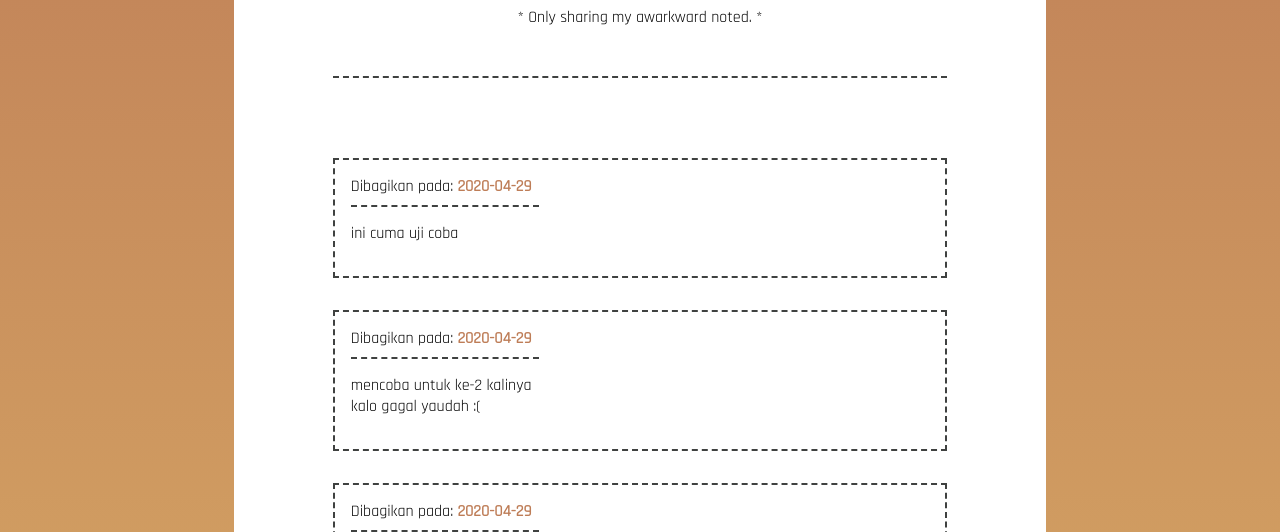
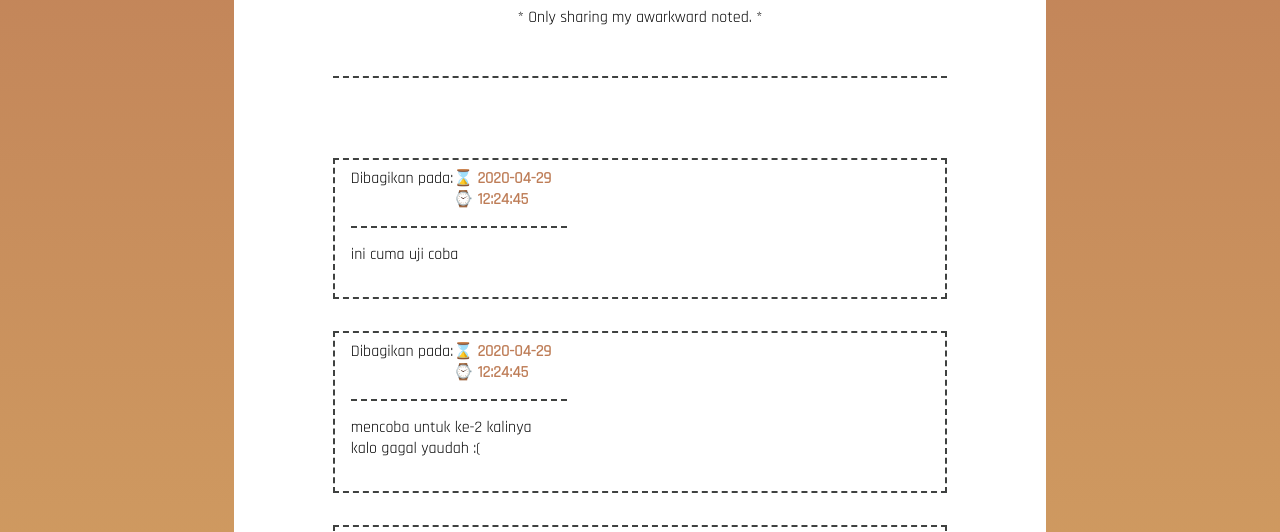
Before and after one commit to defrindr/cobain-staticnotepage-githubtool, a plain HTML site: page index.html in a window 1280 px wide. Shown: the part 261-793 px from the top of the page. Drawn offline with Linux system fonts and the light colour scheme.

Commit message:
add hours on date post

```diff
--- a/assets/css/style.css
+++ b/assets/css/style.css
@@ -47,6 +47,12 @@ a {
     margin: 5rem auto;
 }
 
+.span_date__container {
+    display: inline-flex;
+    flex-wrap: wrap;
+    margin: 0 .5rem .5rem 0;
+}
+
 .post {
     padding: 0 1rem 1rem;
     border: 2px dashed #3f4140;
@@ -60,7 +66,7 @@ a {
     font-weight: bolder
 }
 .postedon__label {
-    padding: 1rem .5rem .5rem 0;
+    padding: .5rem .5rem .5rem 0;
     margin: 0;
     display: inline-block;
     border-bottom: 2px dashed #3f4140;
--- a/assets/js/script.js
+++ b/assets/js/script.js
@@ -64,7 +64,7 @@ let webSettings = async () => {
 let confNoted = async () => {
     let conf = {
         target: document.querySelector('#posts'),
-        template: (post, date) => {
+        template: (post, date, time) => {
             let div = document.createElement('div');
             div.setAttribute('class', 'post');
 
@@ -74,12 +74,17 @@ let confNoted = async () => {
             let spanDateLabel = document.createElement('span');
             spanDateLabel.setAttribute('class', 'postedOnText');
 
+            let spanDateContainer = document.createElement('p');
+            spanDateContainer.setAttribute('class','span_date__container');
+
             let spanDateContent = document.createElement('span');
             spanDateContent.setAttribute('class', 'post_date');
-            spanDateContent.innerHTML = ` ${date}`;
+            spanDateContent.innerHTML = `&#8987; ${date}<br>&#8986; ${time}`;
+
+            spanDateContainer.appendChild(spanDateContent);
 
             pLabel.appendChild(spanDateLabel);
-            pLabel.appendChild(spanDateContent);
+            pLabel.appendChild(spanDateContainer);
 
             let pContent = document.createElement('p');
             pContent.innerHTML = `${post.replace('\n','<br>')}`;
@@ -112,8 +117,9 @@ let confNoted = async () => {
     propSort(files,'date',true);
 
     files.filter((file) => {
+        let [date,time] = file.date.split(' ');
         conf.target.appendChild(
-            conf.template(file.post, file.date)
+            conf.template(file.post, date, time)
         );
     })
 
--- a/assets/noted/source.json
+++ b/assets/noted/source.json
@@ -1 +1,38 @@
-[{"date": "2020-04-19", "post": "Selesai juga akhirnya :v"}, {"date": "2020-04-28", "post": "Nyoba Sorting :v"}, {"date": "2020-03-30", "post": "Test dulu ya mank :v"}, {"date": "2020-04-29", "post": "ini cuma uji coba\n"}, {"date": "2020-04-29", "post": "mencoba untuk ke-2 kalinya\nkalo gagal yaudah :(\n"}, {"date": "2020-04-29", "post": "mencoba untuk ke-2 kalinya\nkalo gagal yaudah :(\ndicopas dicopas :v\n"}, {"date": "2020-04-29", "post": "mencoba terus sampai sukses :)"}, {"date": "2020-04-29", "post": "dulu waktu umurku belasan tahu :v\nsekarang juga masih belasan tahun :v"}, {"date": "2020-04-29", "post": "pesan ini dikirim dari command line xD"}]
+[
+    {
+        "date": "2020-04-19 12:24:45",
+        "post": "Selesai juga akhirnya :v"
+    },
+    {
+        "date": "2020-04-28 12:24:45",
+        "post": "Nyoba Sorting :v"
+    },
+    {
+        "date": "2020-03-30 12:24:45",
+        "post": "Test dulu ya mank :v"
+    },
+    {
+        "date": "2020-04-29 12:24:45",
+        "post": "ini cuma uji coba\n"
+    },
+    {
+        "date": "2020-04-29 12:24:45",
+        "post": "mencoba untuk ke-2 kalinya\nkalo gagal yaudah :(\n"
+    },
+    {
+        "date": "2020-04-29 12:24:45",
+        "post": "mencoba untuk ke-2 kalinya\nkalo gagal yaudah :(\ndicopas dicopas :v\n"
+    },
+    {
+        "date": "2020-04-29 12:24:45",
+        "post": "mencoba terus sampai sukses :)"
+    },
+    {
+        "date": "2020-04-29 12:24:45",
+        "post": "dulu waktu umurku belasan tahu :v\nsekarang juga masih belasan tahun :v"
+    },
+    {
+        "date": "2020-04-29 12:24:45",
+        "post": "pesan ini dikirim dari command line xD"
+    }
+]
```
